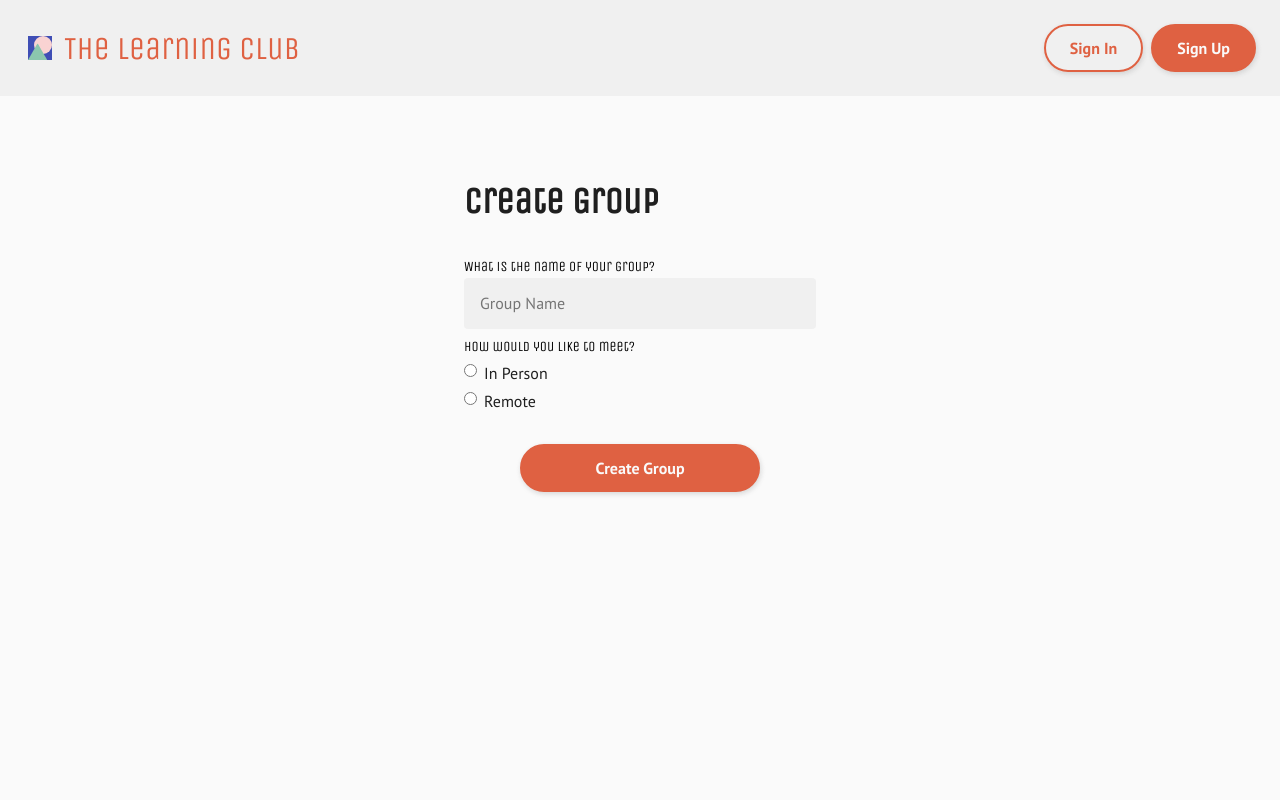
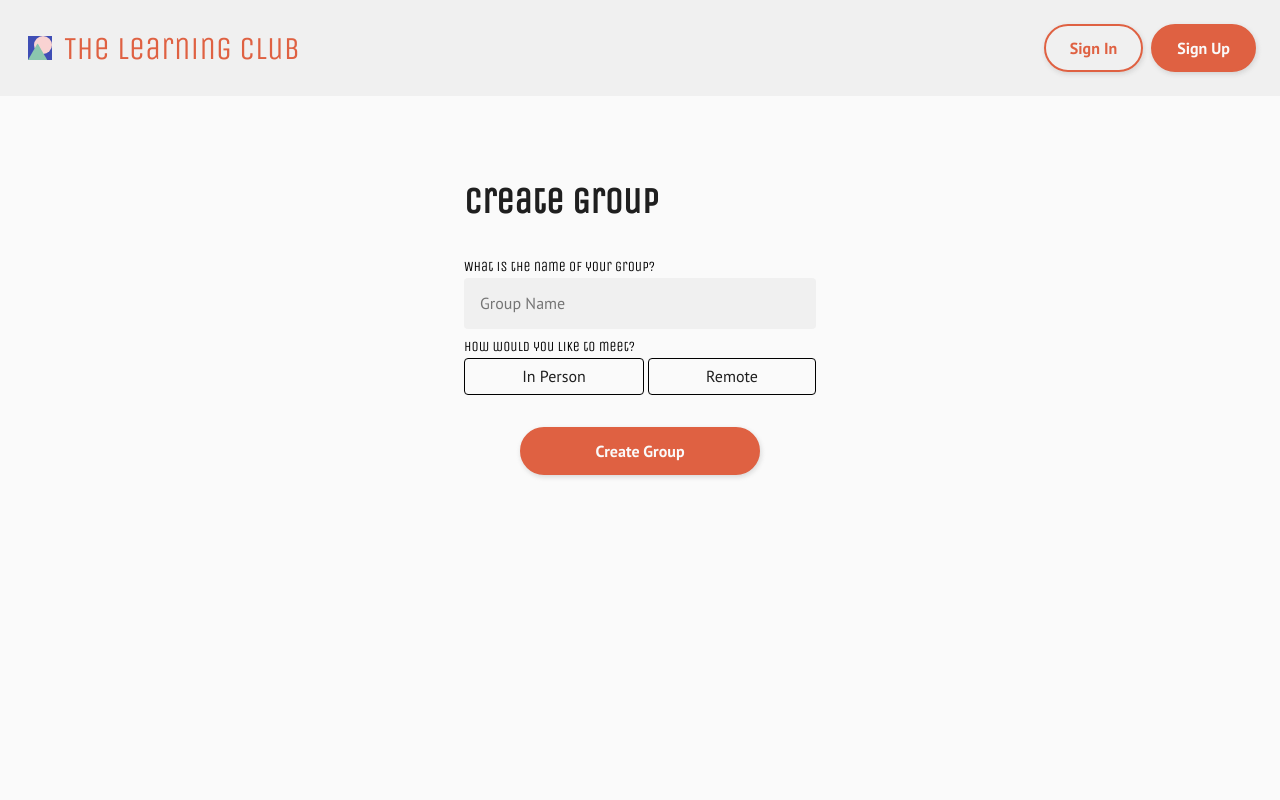
Before and after one commit to mirandajoy/miranda-neerhof-the-learning-club, a React (Vite) app: page /groups/create in a window 1280 px wide. Shown: the top 800 px of the page. Built offline with nearby package versions, Linux system fonts and the light colour scheme; no server answers.

Commit message:
update radio input styling

```diff
--- a/src/components/InputRadio/InputRadio.jsx
+++ b/src/components/InputRadio/InputRadio.jsx
@@ -10,14 +10,14 @@ const InputRadio = ({ label, name, values, onChange, checkedValue }) => {
             <div key={index} className="radio-input__option-container">
               <input
                 type="radio"
-                id={item.id}
+                id={item.name}
                 name={name}
                 checked={checkedValue == item.id}
                 value={item.id}
                 onChange={onChange}
                 className="radio-input__option-input"
               />
-              <label htmlFor={item.id} className="body body--dark radio-input__option-label">
+              <label htmlFor={item.name} className="body body--dark radio-input__option-label">
                 {item.name}
               </label>
             </div>
--- a/src/components/InputRadio/InputRadio.scss
+++ b/src/components/InputRadio/InputRadio.scss
@@ -6,27 +6,30 @@
   border: none;
   width: 100%;
   &__label {
-    padding-bottom: $space-small;
+    padding-bottom: 0.125rem;
   }
   &__options-container {
-    @include flex;
-    gap: $space-small;
+    @include flex(center, flex-start);
+    gap: $space-micro;
   }
   &__option-container {
-    height: 1.25rem;
-    position: relative;
-    width: 100%;
+    flex-grow: 1;
   }
   &__option-input {
-    color: $color-brand-primary;
-    accent-color: $color-brand-primary;
-    position: absolute;
-    left: 0;
+    display: none;
+    &:checked + .radio-input__option-label {
+      background-color: rgba($color-brand-secondary, 0.2);
+      border: 1px solid $color-brand-secondary;
+      color: $color-brand-secondary;
+    }
   }
   &__option-label {
+    border: 1px solid black;
+    border-radius: 4px;
     color: $color-brand-primary;
-    position: absolute;
-    left: 1.25rem;
-    top: 0;
+    cursor: pointer;
+    display: block;
+    padding: $space-small $space-standard;
+    text-align: center;
   }
 }
```
